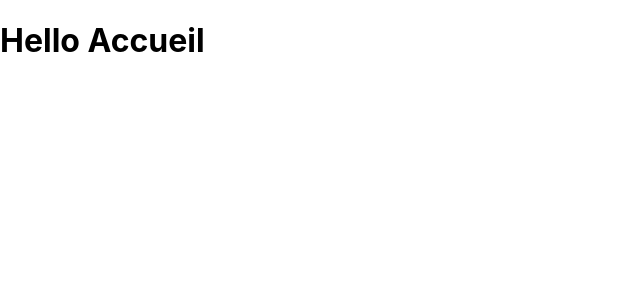
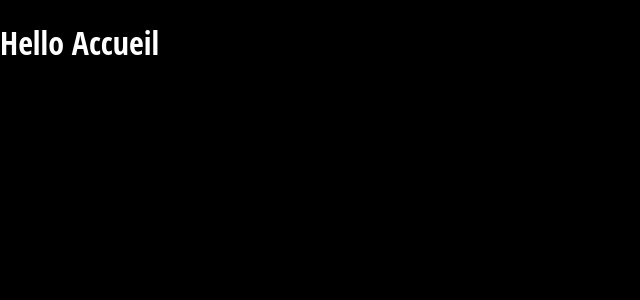
Before and after one commit to RaphaelTo/Blog-front, a React (Create React App) app: page / in a window 1280 px wide. Shown: the top 300 px of the page, without its empty margins (0-640 px from the left). Built offline with nearby package versions, Linux system fonts and the light colour scheme.

Commit message:
change font default, background-color, color

```diff
--- a/src/index.css
+++ b/src/index.css
@@ -1,13 +1,15 @@
-body {
+html, body {
   margin: 0;
-  font-family: -apple-system, BlinkMacSystemFont, 'Segoe UI', 'Roboto', 'Oxygen',
-    'Ubuntu', 'Cantarell', 'Fira Sans', 'Droid Sans', 'Helvetica Neue',
-    sans-serif;
-  -webkit-font-smoothing: antialiased;
-  -moz-osx-font-smoothing: grayscale;
+  background-color: black;
+  color: white;
+  font-family: 'Open Sans Condensed';
 }
 
-code {
-  font-family: source-code-pro, Menlo, Monaco, Consolas, 'Courier New',
-    monospace;
+ul, li {
+  list-style: none;
 }
+
+a {
+  text-decoration-line: none;
+  color: white;
+}
```
